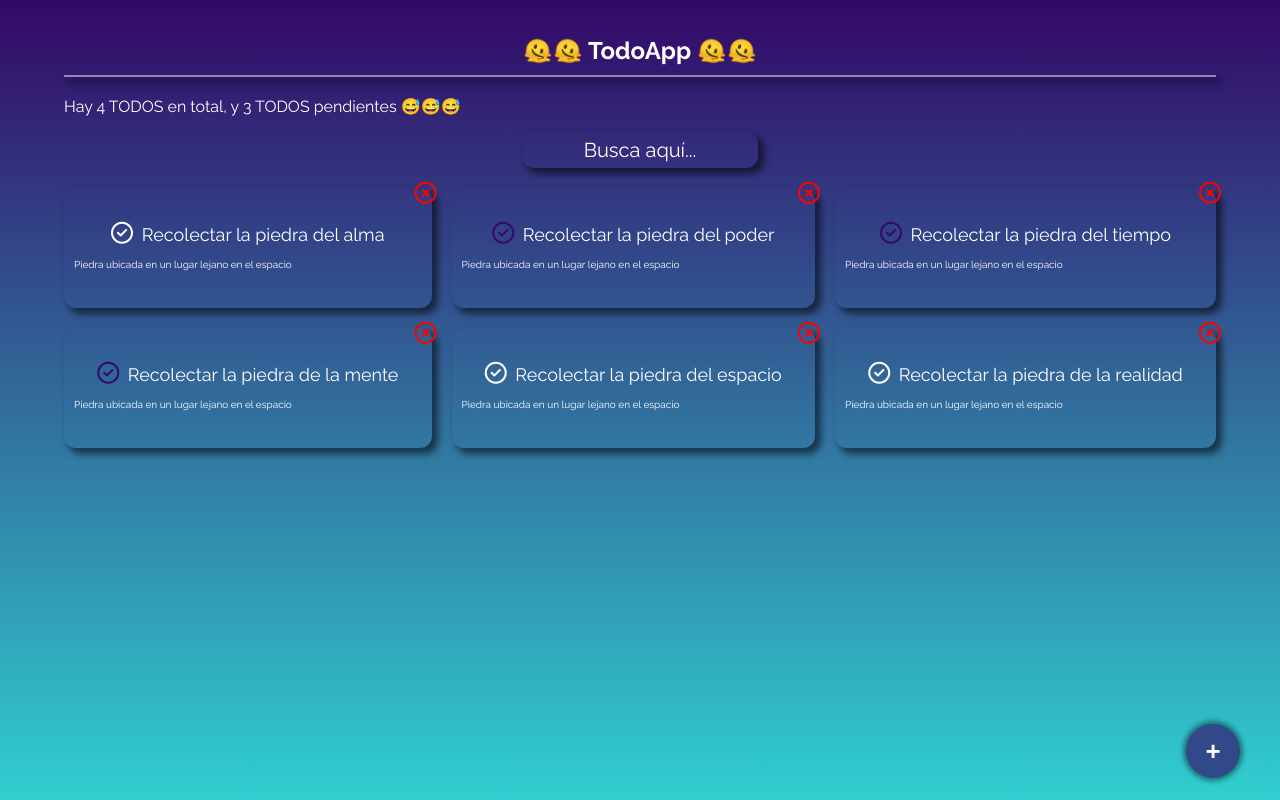
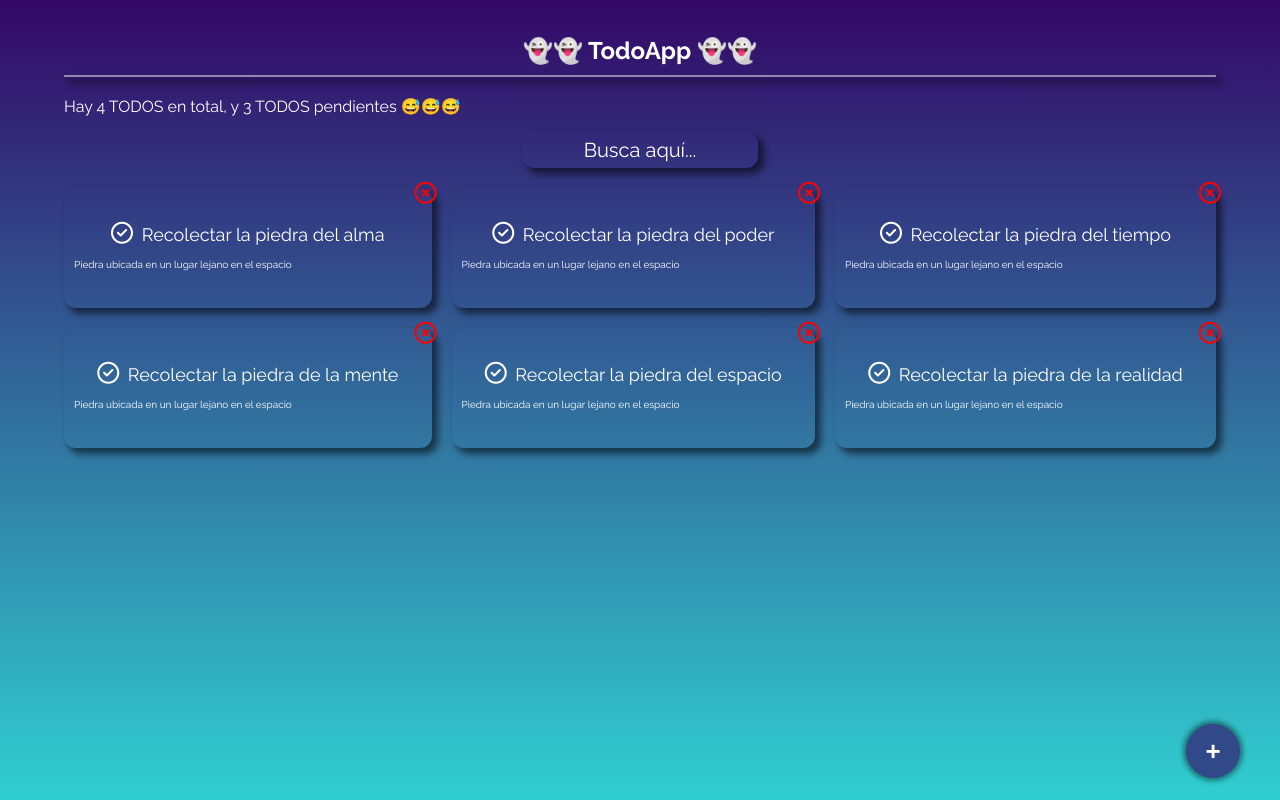
Before and after one commit to PandavionxD/TodoApp, a React (Vite) app: page / in a window 1280 px wide. Built offline with nearby package versions, Linux system fonts and the light colour scheme.

Commit message:
Terminando el buscador

```diff
--- a/src/Components/TodoItem.jsx
+++ b/src/Components/TodoItem.jsx
@@ -1,13 +1,34 @@
+import { useContext } from "react";
+import { TodoContext } from "../UseContext/TodoContext";
+
 export const TodoItem = ({ todo }) => {
   const { title, description, completed } = todo;
+
+  const { completedTodo, deleteTodo } = useContext(TodoContext);
 
   return (
     <>
       <div className="card">
-        <h3>  <span> <i className={`check fa-regular fa-circle-check  ${(completed) ? 'completed' : ""} `}></i> </span>   {title} </h3>
-        <p> {description} </p>
-        <span><i className="close fa-regular fa-circle-xmark"></i></span>
+        <h3  className={`${completed ? 'tachado' : ""}`} >
+          {" "}
+          <span  >
+            {" "}
+            <i
+              onClick={() => completedTodo(title)}
+              className={`check fa-regular fa-circle-check  ${
+                completed ? "completed" : ""
+              } `}
+            ></i>{" "}
+          </span>{" "}
+          {title}{" "}
+        </h3>
+        <p    > {description}   </p>
+        <span onClick={() => deleteTodo(title)}>
+          <i className="close fa-regular fa-circle-xmark"></i>
+        </span>
       </div>
+
+
     </>
   );
 };
--- a/src/Components/TodoList.jsx
+++ b/src/Components/TodoList.jsx
@@ -1,14 +1,17 @@
 import { useContext } from "react";
 import { TodoContext } from "../UseContext/TodoContext";
 import { TodoItem } from "./TodoItem";
+import { TodoMsj } from "./TodoMsj";
 
 export const TodoList = () => {
-  const { Todos } = useContext(TodoContext);
+  const { Todos, valueChange, Todos1 } = useContext(TodoContext);
 
   return (
     <>
+      {Todos.length === 0 && <TodoMsj />}
+
       <div className="card__container">
-        {Todos.map((todo, id) => (
+        {Todos1.map((todo, id) => (
           <TodoItem todo={todo} key={id} />
         ))}
       </div>
--- /dev/null
+++ b/src/Components/TodoMsj.jsx
@@ -0,0 +1,10 @@
+
+export const TodoMsj = () => {
+  return (
+    <div className="contenedor">
+    <div
+    className="msj"
+    >Todavia no hay ningun TODO 😥😥😥, agrega algun TODO 🤗 </div>
+    </div>
+  )
+}
--- a/src/Components/TodoSearch.jsx
+++ b/src/Components/TodoSearch.jsx
@@ -1,11 +1,25 @@
+import { useContext } from "react";
+import { TodoContext } from "../UseContext/TodoContext";
+
 export const TodoSearch = () => {
+
+  const {valueChange, setvalueChange} = useContext(TodoContext)
+
+  const ChangeValue = ({target})=>{
+    const {value} = target
+    setvalueChange(value)
+  }
+
+
   return (
     <div className="form">
       <input
+        value={valueChange}
         type="text"
-        name="valueText"
-        id="valueText"
+        name="title"
+        id="title"
         placeholder="Busca aquí..."
+        onChange={ChangeValue}
       />
     </div>
   );
--- a/src/TodoApp.jsx
+++ b/src/TodoApp.jsx
@@ -7,7 +7,7 @@ export const TodoApp = () => {
     <>
       <ProviderContext>
         <div className="container">
-          <h1> 🫠🫠 TodoApp 🫠🫠 </h1>
+          <h1> 👻👻 TodoApp 👻👻 </h1>
           <hr />
           <TodoTitle />
           <TodoSearch />
--- a/src/TodoEstilos.scss
+++ b/src/TodoEstilos.scss
@@ -157,3 +157,23 @@ span {
     font-size: 1.6rem;
   }
 }
+
+.tachado{
+  color: $color-primary;
+  text-decoration: line-through;
+}
+.msj{
+  margin-top: 1rem;
+  font-size: $font-md;
+  // background-color: red;
+  text-align: center;
+  font-weight:500;
+  padding: 2rem;
+  border-radius: 1.2rem;
+  box-shadow: $shadow;
+
+}
+.contenedor{
+  display: flex;
+  justify-content: center;
+}
--- a/src/UseContext/ProviderContext.jsx
+++ b/src/UseContext/ProviderContext.jsx
@@ -11,17 +11,17 @@ export const ProviderContext = ({ children }) => {
     {
       title: "Recolectar la piedra del poder",
       description: "Piedra ubicada en un lugar lejano en el espacio",
-      completed: true,
+      completed: false,
     },
     {
       title: "Recolectar la piedra del tiempo",
       description: "Piedra ubicada en un lugar lejano en el espacio",
-      completed: true,
+      completed: false,
     },
     {
       title: "Recolectar la piedra de la mente",
       description: "Piedra ubicada en un lugar lejano en el espacio",
-      completed: true,
+      completed: false,
     },
     {
       title: "Recolectar la piedra del espacio",
@@ -33,10 +33,49 @@ export const ProviderContext = ({ children }) => {
       description: "Piedra ubicada en un lugar lejano en el espacio",
       completed: false,
     },
-
   ];
 
   const [Todos, setTodos] = useState(Todos_v1);
+  const [valueChange, setvalueChange] = useState("");
 
-  return <TodoContext.Provider value={{Todos}}>{children}</TodoContext.Provider>;
+  let Todos1 = [];
+  const ValueMin = valueChange.toLowerCase();
+
+  if (!valueChange.length >= 1) {
+    Todos1 = Todos;
+  } else {
+    Todos1 = Todos.filter((todo) => {
+      const todoItemValue = todo.title.toLowerCase();
+      return todoItemValue.includes(ValueMin);
+    });
+  }
+
+  const deleteTodo=(id)=>{
+    const Todos1 = [...Todos]
+    const index = Todos1.findIndex(todo=>{
+      return todo.title ===id
+    })
+    Todos1.splice(index,1)
+    setTodos(Todos1)
+  }
+
+  const completedTodo = (text)=>{
+    const Todos1 = [...Todos]
+    const index = Todos1.findIndex(todo=>{
+      return todo.title === text
+    })
+    Todos1[index].completed=!Todos1[index].completed
+    setTodos(Todos1)
+
+  }
+
+
+
+  return (
+    <TodoContext.Provider
+      value={{ Todos, setTodos, valueChange, setvalueChange, Todos1,completedTodo ,deleteTodo}}
+    >
+      {children}
+    </TodoContext.Provider>
+  );
 };
```
